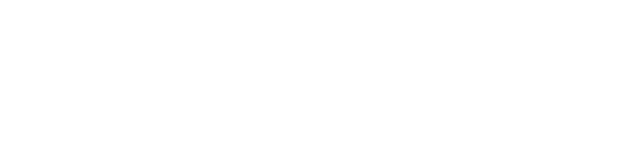
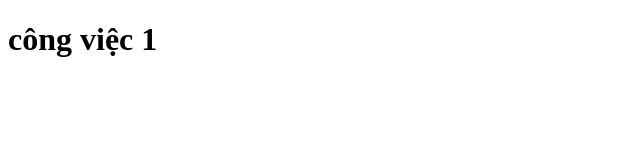
Before and after one commit to hoangminh26802/duan5, a plain HTML site: page index.html in a window 1280 px wide. Shown: the whole page, without its empty margins (0-640 px from the left). Drawn offline with Linux system fonts and the light colour scheme.

Commit message:
1. cong viêc 1

```diff
--- a/index.html
+++ b/index.html
@@ -6,6 +6,6 @@
     <title>Document</title>
 </head>
 <body>
-
+    <h1>công việc 1</h1>
 </body>
 </html>
```
